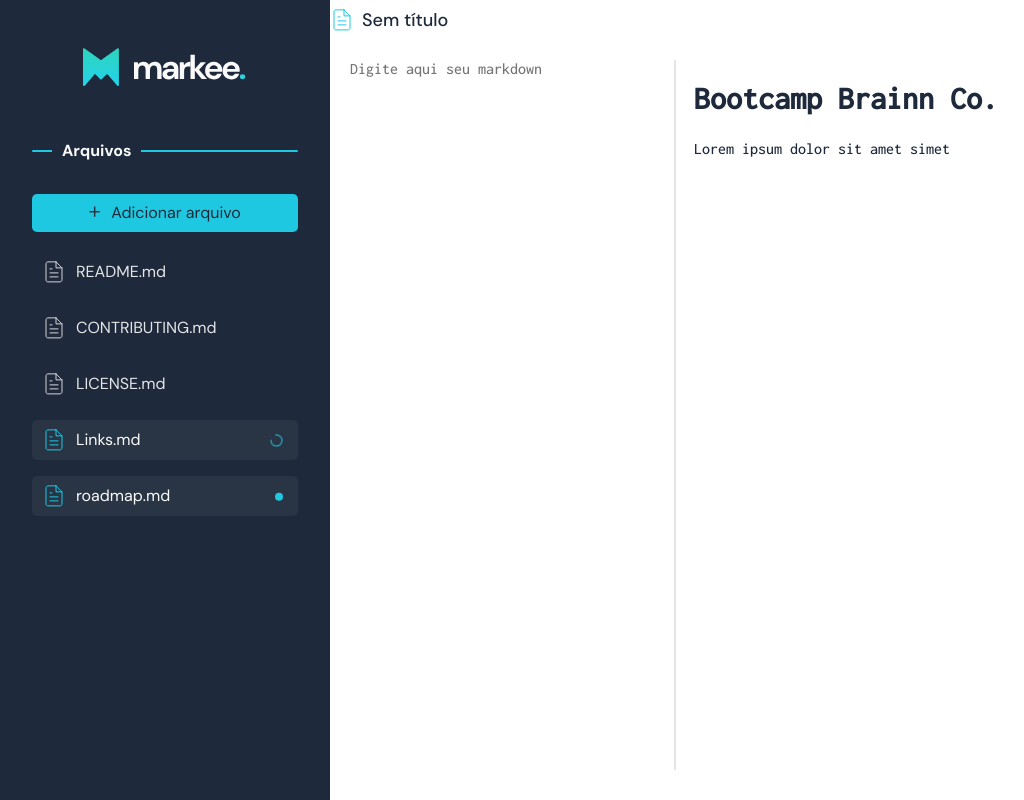
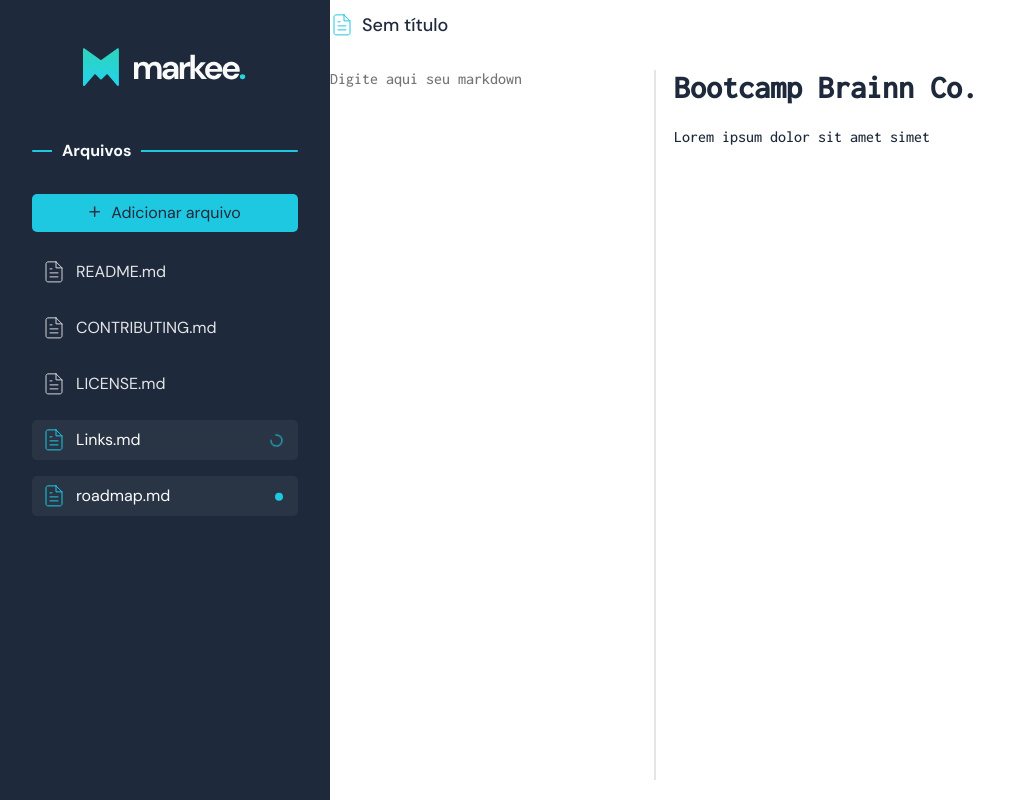
Before and after one commit to erickgust/markee, a React (Create React App) app: page / in a window 1280 px wide. Shown: the whole page, without its empty margins (0-1024 px from the left). Built offline with nearby package versions, Linux system fonts and the light colour scheme.

Commit message:
Refactor: variables instead of fixed units

```diff
--- a/src/content/content-styles.tsx
+++ b/src/content/content-styles.tsx
@@ -1,9 +1,12 @@
+import { HeaderHeight } from 'header/header-styles'
 import styled from 'styled-components/macro'
+
+const Padding = '2rem'
 
 export const Content = styled.section`
   display: grid;
   grid-template-columns: 1fr 1fr;
-  height: calc(100vh - 40px);
+  height: calc(100vh - ${HeaderHeight});
 
   font-weight: 500;
   font-size: 1.6rem;
@@ -15,7 +18,8 @@ export const Textarea = styled.textarea`
   background: none;
   border: none;
   resize: none;
-  padding: 2rem;
+  padding: ${Padding};
+  padding-left: 0;
   color: currentColor;
 
   &:focus {
@@ -27,7 +31,8 @@ export const Div = styled.div`
   background: none;
   overflow-wrap: break-word;
   overflow: auto;
-  padding: 2rem;
+  padding: ${Padding};
+  padding-right: 0;
   position: relative;
 
   &::before {
@@ -36,6 +41,10 @@ export const Div = styled.div`
     background-color: ${({ theme }) => theme.colors.gray};
     width: 2px;
     left: 0;
-    height: calc(100% - 50px);
+    height: calc(100% - ${Padding} * 2);
   }
-  `
+
+  & > h1, h2, h3, h4, h5, h6 {
+    margin-top: 0;
+  }
+`
--- a/src/header/header-styles.ts
+++ b/src/header/header-styles.ts
@@ -18,9 +18,11 @@ export const Input = styled.input`${({ theme }) => css`
   }
 `}`
 
+export const HeaderHeight = '50px'
+
 export const Header = styled.header`
   display: flex;
-  height: 40px;
+  height: ${HeaderHeight};
   align-items: center;
   width: 100%;
 `
```
